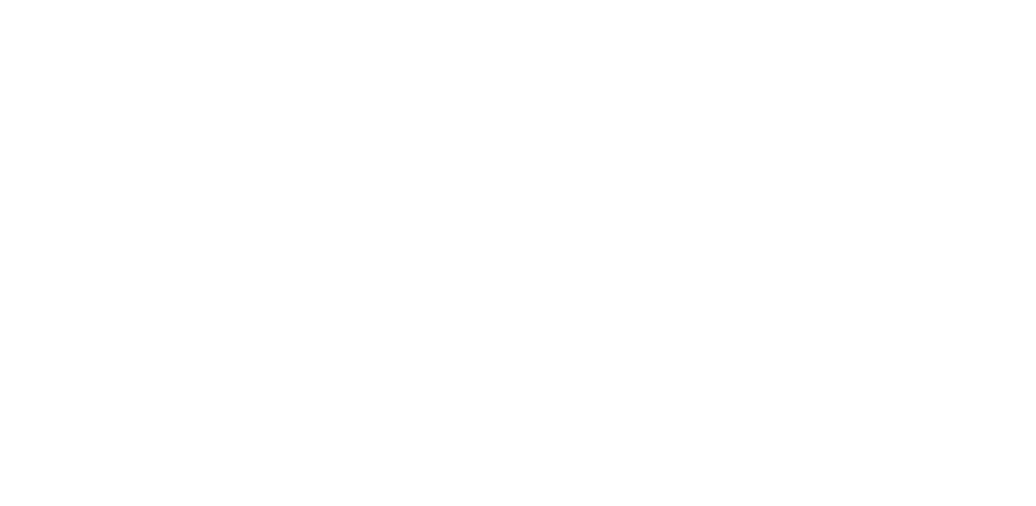
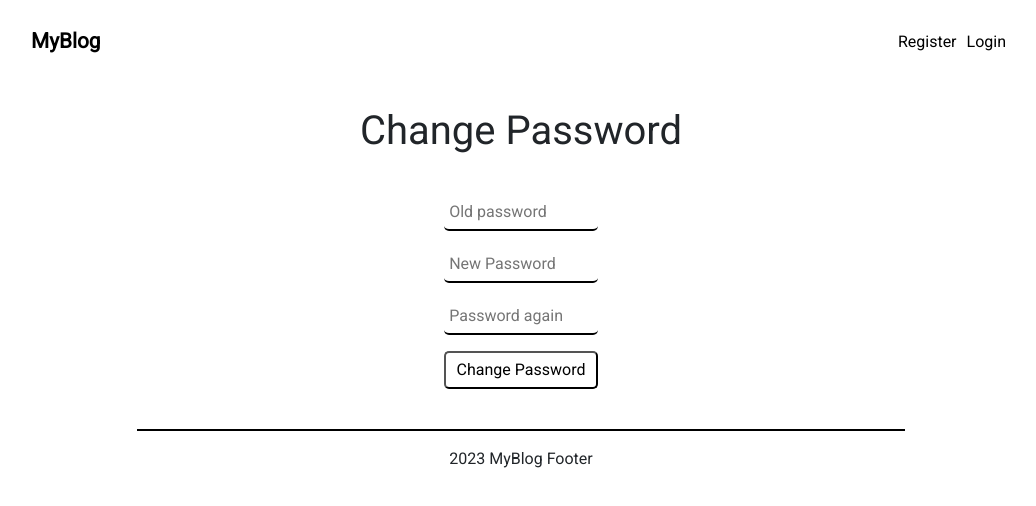
Before and after one commit to tumeraltunbas/fullstack-blog, a React (Create React App) app in the folder frontend/: page /changePassword in a window 1280 px wide. Before the commit this address had no page. Shown: the top 506 px of the page, without its empty margins (119-1155 px from the left). Built offline with nearby package versions, Linux system fonts and the light colour scheme; no server answers; a web font is replaced by a local one.

Commit message:
Add passwordChange page

```diff
--- a/frontend/public/index.html
+++ b/frontend/public/index.html
@@ -15,6 +15,7 @@
       user's mobile device or desktop. See https://developers.google.com/web/fundamentals/web-app-manifest/
     -->
     <link rel="manifest" href="%PUBLIC_URL%/manifest.json" />
+    <link href="https://cdn.jsdelivr.net/npm/bootstrap@5.2.3/dist/css/bootstrap.min.css" rel="stylesheet" integrity="sha384-rbsA2VBKQhggwzxH7pPCaAqO46MgnOM80zW1RWuH61DGLwZJEdK2Kadq2F9CUG65" crossorigin="anonymous">
     <!--
       Notice the use of %PUBLIC_URL% in the tags above.
       It will be replaced with the URL of the `public` folder during the build.
@@ -39,5 +40,6 @@
       To begin the development, run `npm start` or `yarn start`.
       To create a production bundle, use `npm run build` or `yarn build`.
     -->
+    <script src="https://cdn.jsdelivr.net/npm/bootstrap@5.2.3/dist/js/bootstrap.bundle.min.js" integrity="sha384-kenU1KFdBIe4zVF0s0G1M5b4hcpxyD9F7jL+jjXkk+Q2h455rYXK/7HAuoJl+0I4" crossorigin="anonymous"></script>
   </body>
 </html>
--- a/frontend/src/App.js
+++ b/frontend/src/App.js
@@ -6,6 +6,7 @@
 import { UserProvider } from './components/Context/UserContext';
 import LoginPage from './components/Pages/Login';
 import Logout from './components/Pages/Logout';
+import ChangePasswordPage from './components/Pages/ChangePassword';
 
 function App() {
   return (
@@ -18,6 +19,7 @@
                 <Route path="/register" element={<RegisterPage />}/>
                 <Route path="/login" element={<LoginPage />}/>
                 <Route path="/logout" element={<Logout />}/>
+                <Route path="/changePassword" element={<ChangePasswordPage />}/>
               </Route>
           </Routes>
         </UserProvider>
--- a/frontend/src/components/Header/Header.modules.css
+++ b/frontend/src/components/Header/Header.modules.css
@@ -21,3 +21,23 @@
     color:black;
     margin: 5px;
 }
+
+.dropdown {
+    display: inline-block;
+}
+
+.dropdownButton {
+    background-color: white;
+    border: 0;
+    color:black
+}
+
+.dropdownButton:hover {
+    background-color: white;
+    color:black;
+}
+
+.dropdown:target {
+    background-color: white;
+    color:black;
+}
--- a/frontend/src/components/Header/index.jsx
+++ b/frontend/src/components/Header/index.jsx
@@ -3,6 +3,7 @@
 import api from '../../services/apiService';
 import UserContext from '../Context/UserContext';
 import "./Header.modules.css";
+import Button from "../Button/index.jsx";
 
 function Header() {
 
@@ -33,7 +34,23 @@
           (
             <>
               <Link to="/create" className='navLink'>Create new post</Link>
-              <Link to="/logout" className="navLink">Logout</Link>
+
+
+              <div class="dropdown">
+                <button
+                class="btn dropdownButton"
+                type="button"
+                data-bs-toggle="dropdown"
+                aria-expanded="false"
+                >
+                  Options
+                </button>
+                <ul class="dropdown-menu">
+                  <li><Link className="dropdown-item navLink" to="/changePassword">Change Password</Link></li>
+                  <li><Link className="dropdown-item navLink" to="/logout">Logout</Link></li>
+                </ul>
+              </div>
+
             </>
           )}
           {
--- /dev/null
+++ b/frontend/src/components/Pages/ChangePassword/index.jsx
@@ -0,0 +1,86 @@
+import "./ChangePassword.modules.css";
+
+import React from 'react'
+import { useState } from "react";
+import Input from "../../Input";
+import Button from "../../Button";
+import api from "../../../services/apiService";
+import { useNavigate } from "react-router-dom";
+
+function ChangePasswordPage() {
+
+    const [oldPassword, setOldPassword] = useState("");
+    const [newPassword, setNewPassword] = useState("");
+    const [passwordRepeat, setPasswordRepeat] = useState("");
+    const [error, setError] = useState();
+
+    const navigate = useNavigate();
+
+    const changePassword = async(e) => {
+        e.preventDefault();
+
+        if(!oldPassword || !newPassword || !passwordRepeat) {
+            setError("You have to provide all inputs");
+            return false;
+        }
+
+        const {data} = await api.put("/auth/changePassword", {
+            oldPassword:oldPassword,
+            newPassword:newPassword,
+            passwordRepeat:passwordRepeat
+        });
+
+        if(data.success === true){
+            navigate("/logout");
+        }
+    }
+
+
+  return (
+    <>
+    <form action="" className='registerForm' onSubmit={changePassword}>
+      <h1 className="formTitle">Change Password</h1>
+
+
+      {error && (
+        <ul className="error">
+          <li className='errorItem'>{error}</li>
+        </ul>
+      ) }
+
+      <Input
+      type="password"
+      className="formInput"
+      placeholder="Old password"
+      value={oldPassword}
+      onChange={(e) => setOldPassword(e.target.value)}
+      />
+
+      <Input
+      type="password"
+      className="formInput"
+      placeholder="New Password"
+      value={newPassword}
+      onChange={(e) => setNewPassword(e.target.value)}
+      />
+
+      <Input
+      type="password"
+      className="formInput"
+      placeholder="Password again"
+      value={passwordRepeat}
+      onChange={(e) => setPasswordRepeat(e.target.value)}
+      />
+
+      <Button
+      type="submit"
+      text="Change Password"
+      className="registerBtn"
+      />
+
+    </form>
+    </>
+  )
+}
+
+export default ChangePasswordPage
--- a/frontend/src/components/Pages/Logout/index.jsx
+++ b/frontend/src/components/Pages/Logout/index.jsx
@@ -12,7 +12,7 @@
             const {data} = await api.get("/auth/logout");
 
             if(data.success === true){
-                navigate("/", {replace:true});
+                navigate("/login", {replace:true});
             }
             else{
                 navigate("/");
```
Also changed, not shown: frontend/src/components/Pages/ChangePassword/ChangePassword.modules.css (added).
